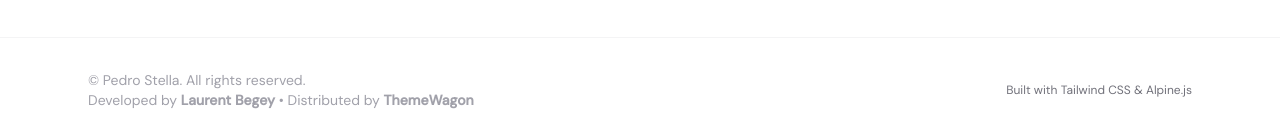
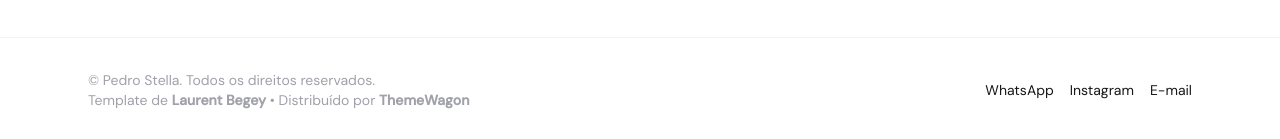
Before and after one commit to pedrostelladev/pedro-stella, a plain HTML site: page blog.html in a window 1280 px wide. Shown: the part 1963-2102 px from the top of the page. Drawn offline with nearby package versions, Linux system fonts and the light colour scheme.

Commit message:
Atualiza contatos do rodapé em blog.html

```diff
--- a/blog.html
+++ b/blog.html
@@ -244,8 +244,8 @@
 
   <footer class="border-t border-zinc-100 dark:border-zinc-900">
     <div class="max-w-6xl mx-auto px-6 py-8 flex flex-col sm:flex-row items-center justify-between gap-4">
-      <p class="text-sm text-zinc-400">© <span id="yr"></span> Pedro Stella. All rights reserved. <br> Developed by <a href="https://lbegey78.gumroad.com/" target="_blank" class="font-bold">Laurent Begey</a> • Distributed by <a href="https://themewagon.com/" target="_blank" class="font-bold">ThemeWagon</a></p>
-      <p class="text-xs text-zinc-500">Built with <a href="https://tailwindcss.com" class="hover:text-zinc-900 dark:hover:text-white transition-colors" rel="noopener noreferrer" target="_blank">Tailwind CSS</a> &amp; <a href="https://alpinejs.dev" class="hover:text-zinc-900 dark:hover:text-white transition-colors" rel="noopener noreferrer" target="_blank">Alpine.js</a></p>
+      <p class="text-sm text-zinc-400">© <span id="yr"></span> Pedro Stella. Todos os direitos reservados. <br> Template de <a href="https://lbegey78.gumroad.com/" target="_blank" class="font-bold">Laurent Begey</a> • Distribu&iacute;do por <a href="https://themewagon.com/" target="_blank" class="font-bold">ThemeWagon</a></p>
+      <nav aria-label="Contato no rodap&eacute;" class="flex flex-wrap justify-center gap-4 text-sm"><a class="hover:underline" href="https://wa.me/5511910711863">WhatsApp</a><a class="hover:underline" href="https://www.instagram.com/pedrostella.tech/">Instagram</a><a class="hover:underline" href="mailto:pedrostelladev@gmail.com">E-mail</a></nav>
     </div>
   </footer>
 
```
